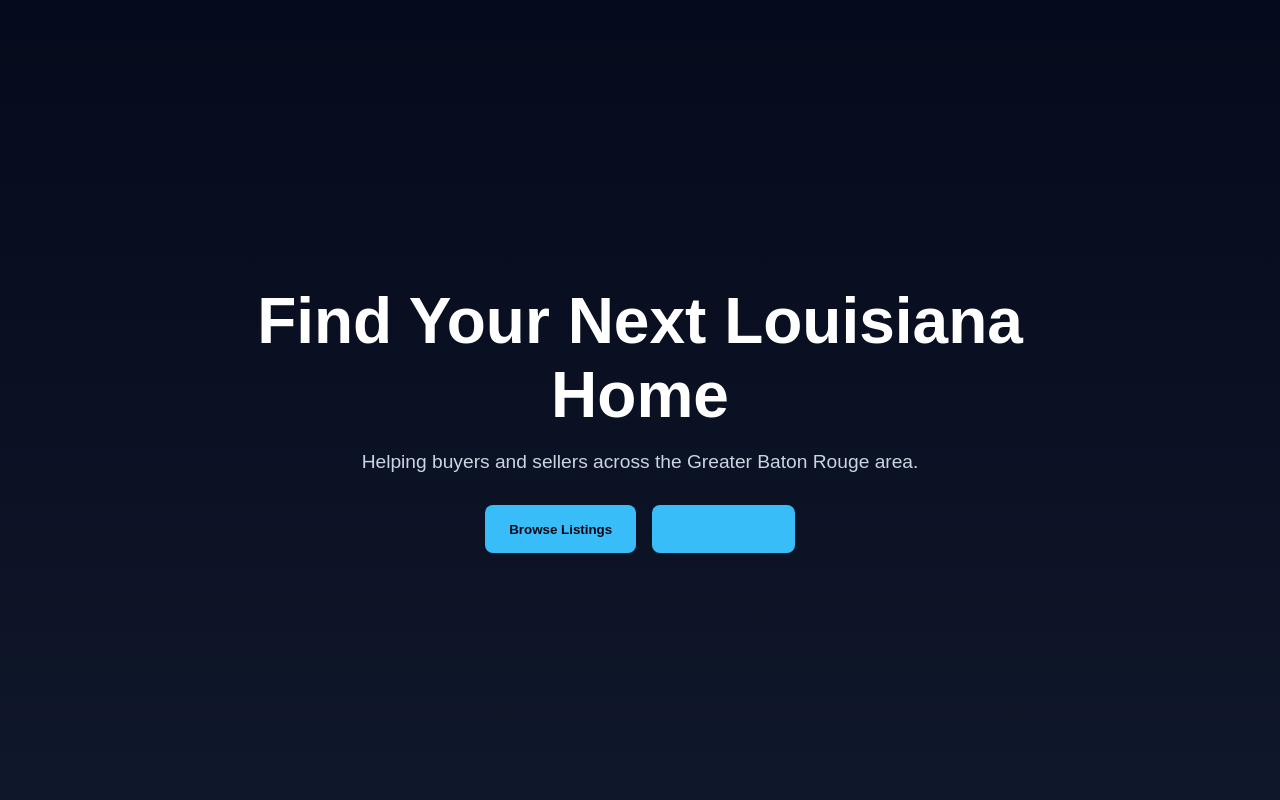
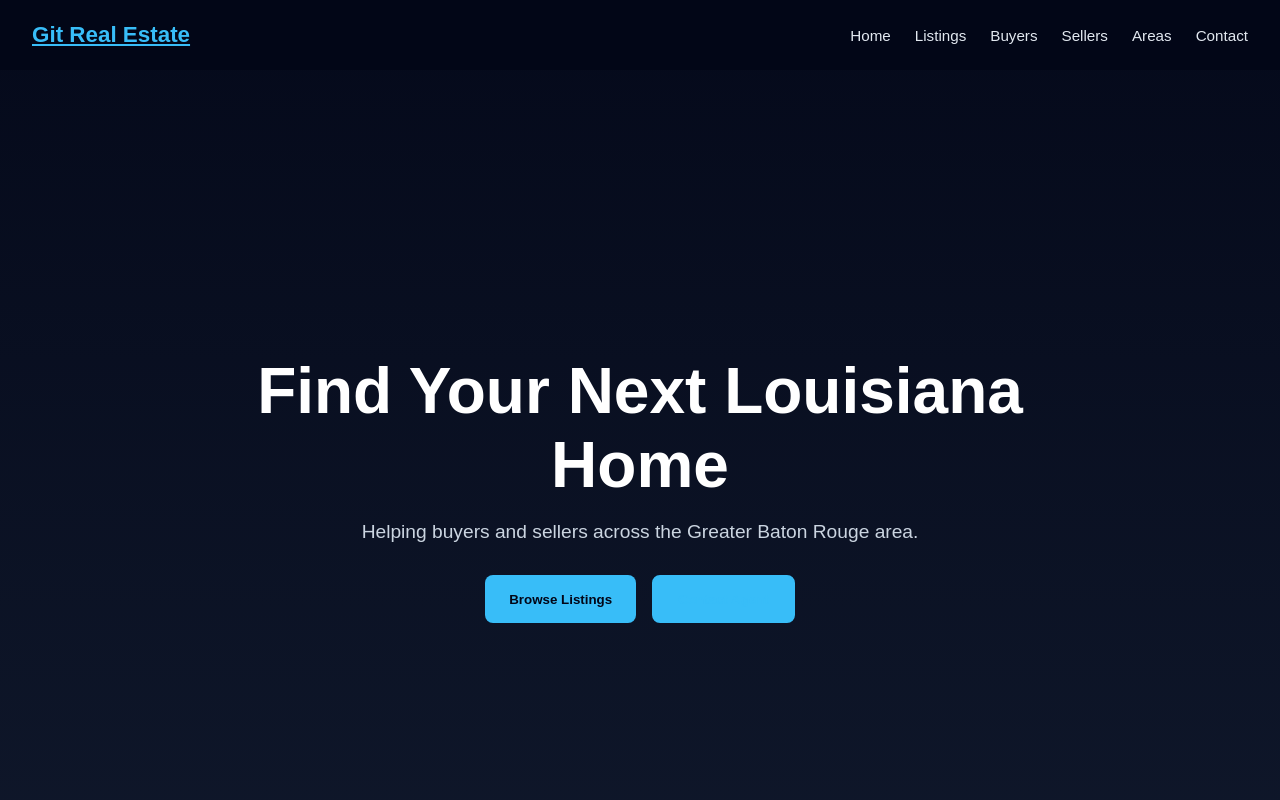
Before and after one commit to ellene-broome/gitRealEstate, a React (Vite) app: page / in a window 1280 px wide. Shown: the top 800 px of the page. Built offline with nearby package versions, Linux system fonts and the light colour scheme.

Commit message:
Refactor app into components and pages

```diff
--- a/src/App.jsx
+++ b/src/App.jsx
@@ -1,55 +1,10 @@
-import { Routes, Route, Link, useParams } from "react-router-dom";
+import { Routes, Route, Link, } from "react-router-dom";
 import HomePage from "./pages/HomePage";
 import { listings } from "./data/listings";
+import PropertyDetails from "./pages/PropertyDetails";
 
 
-function PropertyDetails() {
-  const { id } = useParams();
 
-  const listing = listings.find(
-    (listing) => listing.id === Number(id)
-  );
-
-  if (!listing) {
-    return (
-      <div className="details-page">
-        <h1>Listing Not Found</h1>
-
-        <Link to="/">
-          <button>Back Home</button>
-        </Link>
-      </div>
-    );
-  }
-
-  return (
-    <div className="details-page">
-      <img
-        src={listing.image}
-        alt={listing.address}
-        className="details-image"
-      />
-
-      <h1>{listing.price}</h1>
-
-      <h2>{listing.address}</h2>
-
-      <p>{listing.city}</p>
-
-      <div className="listing-details">
-        <span>{listing.beds} Beds</span>
-        <span>{listing.baths} Baths</span>
-        <span>{listing.sqft} sqft</span>
-      </div>
-
-      <p>{listing.description}</p>
-
-      <Link to="/">
-        <button>Back Home</button>
-      </Link>
-    </div>
-  );
-}
 
 function App() {
   return (
--- /dev/null
+++ b/src/components/Navbar.jsx
@@ -0,0 +1,22 @@
+import { Link } from "react-router-dom";
+
+function Navbar() {
+  return (
+    <header className="navbar">
+      <Link to="/" className="logo">
+        Git Real Estate
+      </Link>
+
+      <nav className="nav-links">
+        <a href="/#home">Home</a>
+        <a href="/#listings">Listings</a>
+        <a href="/#buyers">Buyers</a>
+        <a href="/#sellers">Sellers</a>
+        <a href="/#areas">Areas</a>
+        <a href="/#contact">Contact</a>
+      </nav>
+    </header>
+  );
+}
+
+export default Navbar;
--- a/src/pages/HomePage.jsx
+++ b/src/pages/HomePage.jsx
@@ -1,9 +1,11 @@
 import ListingCard from "../components/ListingCard";
 import { listings } from "../data/listings";
+import Navbar from "../components/Navbar";
 
 function HomePage() {
   return (
     <>
+    <Navbar />
       <section className="hero">
         <div className="hero-overlay">
           <h1>Find Your Next Louisiana Home</h1>
--- /dev/null
+++ b/src/pages/PropertyDetails.jsx
@@ -0,0 +1,52 @@
+import { Link, useParams } from "react-router-dom";
+import { listings } from "../data/listings";
+
+function PropertyDetails() {
+  const { id } = useParams();
+
+  const listing = listings.find(
+    (listing) => listing.id === Number(id)
+  );
+
+  if (!listing) {
+    return (
+      <div className="details-page">
+        <h1>Listing Not Found</h1>
+
+        <Link to="/">
+          <button>Back Home</button>
+        </Link>
+      </div>
+    );
+  }
+
+  return (
+    <div className="details-page">
+      <img
+        src={listing.image}
+        alt={listing.address}
+        className="details-image"
+      />
+
+      <h1>{listing.price}</h1>
+
+      <h2>{listing.address}</h2>
+
+      <p>{listing.city}</p>
+
+      <div className="listing-details">
+        <span>{listing.beds} Beds</span>
+        <span>{listing.baths} Baths</span>
+        <span>{listing.sqft} sqft</span>
+      </div>
+
+      <p>{listing.description}</p>
+
+      <Link to="/">
+        <button>Back Home</button>
+      </Link>
+    </div>
+  );
+}
+
+export default PropertyDetails;
```
